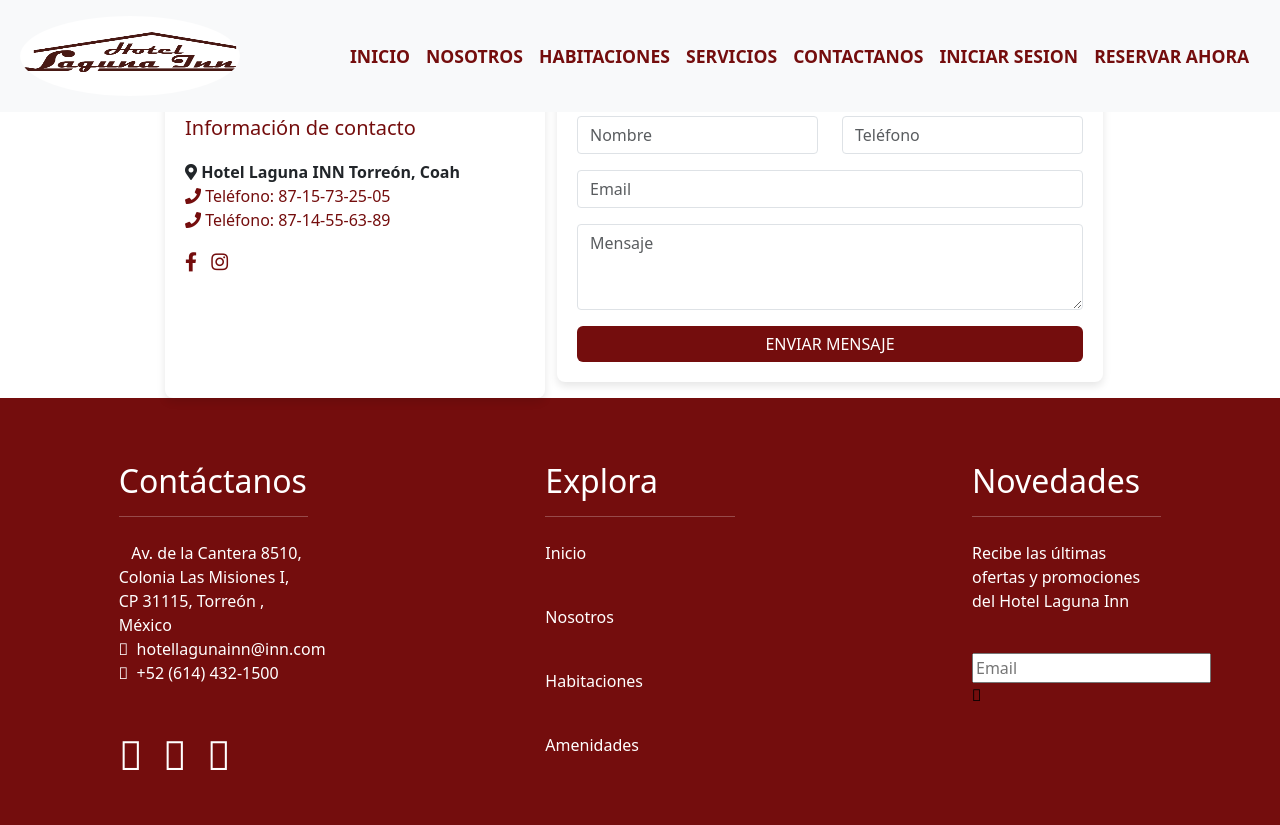
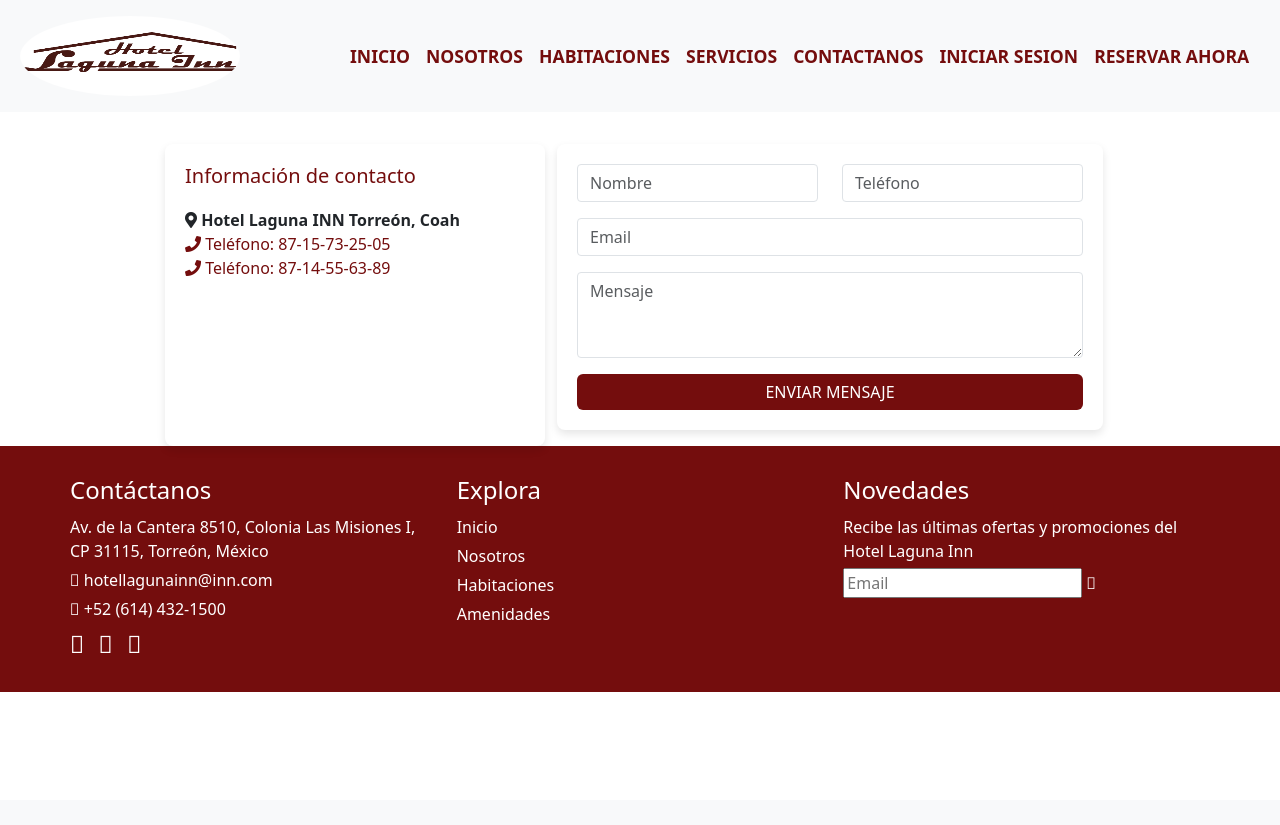
Before and after one commit to ack3stx/INTEGRADORAOFICIAL_E4, a PHP site: page /INTEGRADORA_OFICIALE4/Views/Contacto.php in a window 1280 px wide. After the commit the page ends 692 px from the top, so only its background shows below. Run offline with PHP 8.4, Linux system fonts and the light colour scheme.

Commit message:
ajustar cambios

```diff
--- a/Estilos/GaelEstilos.css
+++ b/Estilos/GaelEstilos.css
@@ -77,3 +77,65 @@
   background-color: rgb(116, 13, 13); /* Color de fondo */
   color: #fff; /* Color del texto */
 }
+
+
+
+
+.footer {
+  background-color: rgb(116, 13, 13);
+  color: white;
+  padding: 20px 0;
+  width: 100%;
+  box-sizing: border-box;
+  display: flex;
+  justify-content: center;
+  align-items: center;
+  }
+
+  .footer-container {
+  display: flex;
+  flex-wrap: wrap;
+  justify-content: space-between;
+  max-width: 1200px;
+  width: 100%;
+  padding: 0 20px;
+  color: white;
+  }
+
+  .footer-section {
+  flex: 1;
+  min-width: 200px;
+  margin: 10px;
+  color: white;
+  }
+
+  .footer-section h2 {
+  font-size: 1.2rem;
+  margin-bottom: 10px;
+  color: white;
+  }
+
+  .footer-section p {
+  margin: 5px 0;
+  color: white;
+  }
+
+  .social-icons i {
+  font-size: 1.2rem;
+  margin-right: 10px;
+  color: white;
+  }
+
+  @media (min-width: 768px) {
+  .footer-section h2 {
+      font-size: 1.5rem;
+  }
+
+  .footer-section p {
+      font-size: 1rem;
+  }
+
+  .social-icons i {
+      font-size: 1.5rem;
+  }
+  }
--- a/Views/Contacto.php
+++ b/Views/Contacto.php
@@ -45,7 +45,7 @@
 <header>
 <nav class="navbar navbar-expand-lg navbar-light bg-light fixed-top mb-4">
   <div class="container-fluid">
-    <a class="navbar-brand p-2 w-25 h-50 d-inline-block" href="#">
+    <a class="navbar-brand p-2 w-25 h-50 d-inline-block" href="../index.html">
       <img src="../Imagenes/LOGOHLI.png" alt="Logo" style="width: 220px; height: 80px;" class="rounded-circle rounded-1">
     </a>
     <button class="navbar-toggler" type="button" data-bs-toggle="collapse" data-bs-target="#navbarNav" aria-controls="navbarNav" aria-expanded="false" aria-label="Toggle navigation">
@@ -78,6 +78,8 @@
     </div>
   </div>
 </nav>
+<br>
+<br>
 </header>
 <div id="main-content" class="container mt-5 pt-5">
   <div class="row justify-content-center">
@@ -94,6 +96,8 @@
         <a href="https://www.instagram.com/hotellagunainntrc/"><i class="fab fa-instagram"></i></a>
       </div>
     </div>
+    <br>
+    <br>
     <div class="col-lg-6 col-md-12">
       <form id="contact-form">
         <div class="row mb-3">
@@ -118,60 +122,35 @@
 </div>
 
 <!--PIE DE PAGINAA-->
-<footer  style="background-color:  rgb(116, 13, 13);" class="text-white pt-5 pb-4 pl-0 pr-0 no-compañero">
-    <div class="container text-center text-md-start">
-        <div class="row text-center text-md-start">
-            <div class="col-md-3 col-lg-3 col-xl-3 mx-auto mt-3 ai">
-                <h2 class="text-left">Contáctanos</h2>
-                <hr class="mb-4">
-                <p class="text-left">
-                    <i class="fa-solid fa-house"></i>&nbsp;&nbsp; Av. de la Cantera 8510, Colonia Las Misiones I, CP 31115, Torreón , México
-                    <br>
-                    <i class="fa-solid fa-envelope"></i>&nbsp;&nbsp;hotellagunainn@inn.com
-                    <br>
-                    <i class="fa-solid fa-phone"></i>&nbsp;&nbsp;+52 (614) 432-1500
-                    <br><br>
-                    <p class="diplay">
-                    <i class="fa-brands fa-instagram icono-si"></i>
-                    <i class="fa-brands fa-facebook icono-si diplay"></i>
-                    <i class="fa-brands fa-whatsapp icono-si"></i>
-                    </p>
-                </p>
+<footer class="footer">
+  <div class="footer-container">
+      <div class="footer-section">
+          <h2>Contáctanos</h2>
+          <p><i class="fa-solid fa-house"></i> Av. de la Cantera 8510, Colonia Las Misiones I, CP 31115, Torreón, México</p>
+          <p><i class="fa-solid fa-envelope"></i> hotellagunainn@inn.com</p>
+          <p><i class="fa-solid fa-phone"></i> +52 (614) 432-1500</p>
+          <div class="social-icons">
+              <i class="fa-brands fa-instagram"></i>
+              <i class="fa-brands fa-facebook"></i>
+              <i class="fa-brands fa-whatsapp"></i>
           </div>
       </div>
+      <div class="footer-section">
+          <h2>Explora</h2>
+          <p>Inicio</p>
+          <p>Nosotros</p>
+          <p>Habitaciones</p>
+          <p>Amenidades</p>
       </div>
-    <div class="container text-center text-md-start">
-        <div class="row text-center text-md-start">
-            <div class="col-md-3 col-lg-3 col-xl-3 mx-auto mt-3 ai">
-                <h2 class="text-left">Explora</h2>
-                <hr class="mb-4">
-
-                    <p class="pagina">Inicio</p>
-                    <br>
-                    <p class="pagina">Nosotros</p>
-                    <br>
-                    <p class="pagina" >Habitaciones</p>
-                    <br>
-                    <p class="pagina">Amenidades</p>
-                    <br>
-
-            </div>
-        </div>
-    </div>
-    <div class="container text-center text-md-start">
-        <div class="row text-center text-md-start">
-            <div class="col-md-3 col-lg-3 col-xl-3 mx-auto mt-3 ai">
-                <h2 class="text-left">Novedades</h2>
-                <hr class="mb-4">
-
+      <div class="footer-section">
+          <h2>Novedades</h2>
           <p>Recibe las últimas ofertas y promociones del Hotel Laguna Inn</p>
-                    <br>
-                   <input type="text" placeholder="Email" >
-                   <i  style="color: black;"      class="fa-solid fa-paper-plane"></i>
-            </div>
+          <input type="text" placeholder="Email">
+          <i class="fa-solid fa-paper-plane"></i>
       </div>
   </div>
 </footer>
+
 <script src="https://code.jquery.com/jquery-3.5.1.min.js"></script>
 <script src="https://cdn.jsdelivr.net/npm/@popperjs/core@2.11.8/dist/umd/popper.min.js" integrity="sha384-I7E8VVD/ismYTF4hNIPjVp/Zjvgyol6VFvRkX/vR+Vc4jQkC+hVqc2pM8ODewa9r" crossorigin="anonymous"></script>
 <script src="https://cdn.jsdelivr.net/npm/bootstrap@5.3.3/dist/js/bootstrap.min.js" integrity="sha384-0pUGZvbkm6XF6gxjEnlmuGrJXVbNuzT9qBBavbLwCsOGabYfZo0T0to5eqruptLy" crossorigin="anonymous"></script>
```
Also changed, not shown: Views/Calendario.php (+28 -8 lines). Lines whose indentation alone changed are shown as unchanged.
